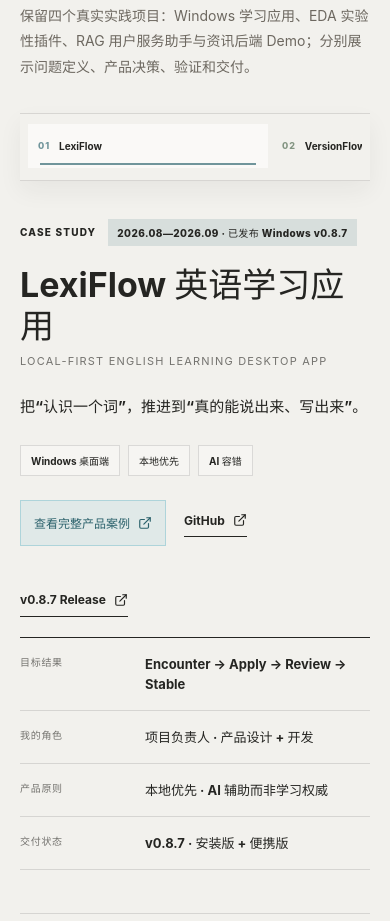
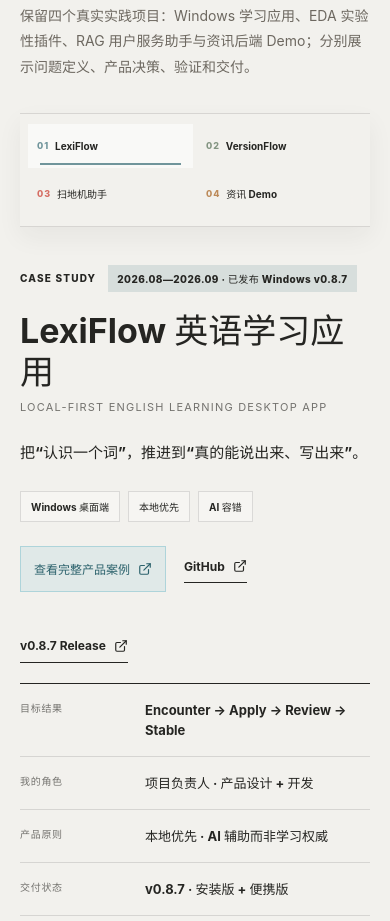
Before and after one commit to lineana-lyu/personal_website, a React (Vite) app: page / in a window 390 px wide. Shown: the part 3760-4681 px from the top of the page. Built offline with nearby package versions, Linux system fonts and the light colour scheme.

Commit message:
fix: render 2x2 visible project tabs on phones and tablets instead of hidden horizontal scroll

```diff
--- a/src/styles.css
+++ b/src/styles.css
@@ -1554,19 +1554,16 @@ a.contact-link:hover > svg { transform: translate(9px, -2px); }
   .project-switcher__counter {
     display: none;
   }
+  /* All four projects stay visible, including the last one. No hidden swipe-only items. */
   .project-switcher__tabs {
-    display: flex;
+    display: grid;
+    grid-template-columns: repeat(2, minmax(0, 1fr));
     gap: 4px;
-    overflow-x: auto;
-    padding-bottom: 2px;
-    scrollbar-width: none;
-  }
-  .project-switcher__tabs::-webkit-scrollbar {
-    display: none;
+    overflow: visible;
   }
   .project-switcher__tab {
-    flex: 0 0 auto;
-    width: min(72vw, 260px);
+    width: 100%;
+    min-height: 48px;
   }
 }
 @media (max-width: 560px) {
@@ -1576,14 +1573,14 @@ a.contact-link:hover > svg { transform: translate(9px, -2px); }
   }
   .project-switcher__tab {
     min-height: 44px;
-    width: min(76vw, 240px);
-    padding: 7px 10px;
+    width: 100%;
+    padding: 7px 9px;
+    gap: 6px;
   }
   .project-switcher__tab strong {
     font-size: 10px;
   }
 }
-
 
 /* Real LexiFlow runtime screens: evidence first, not a decorative image gallery. */
 .case-real-ui {
```
